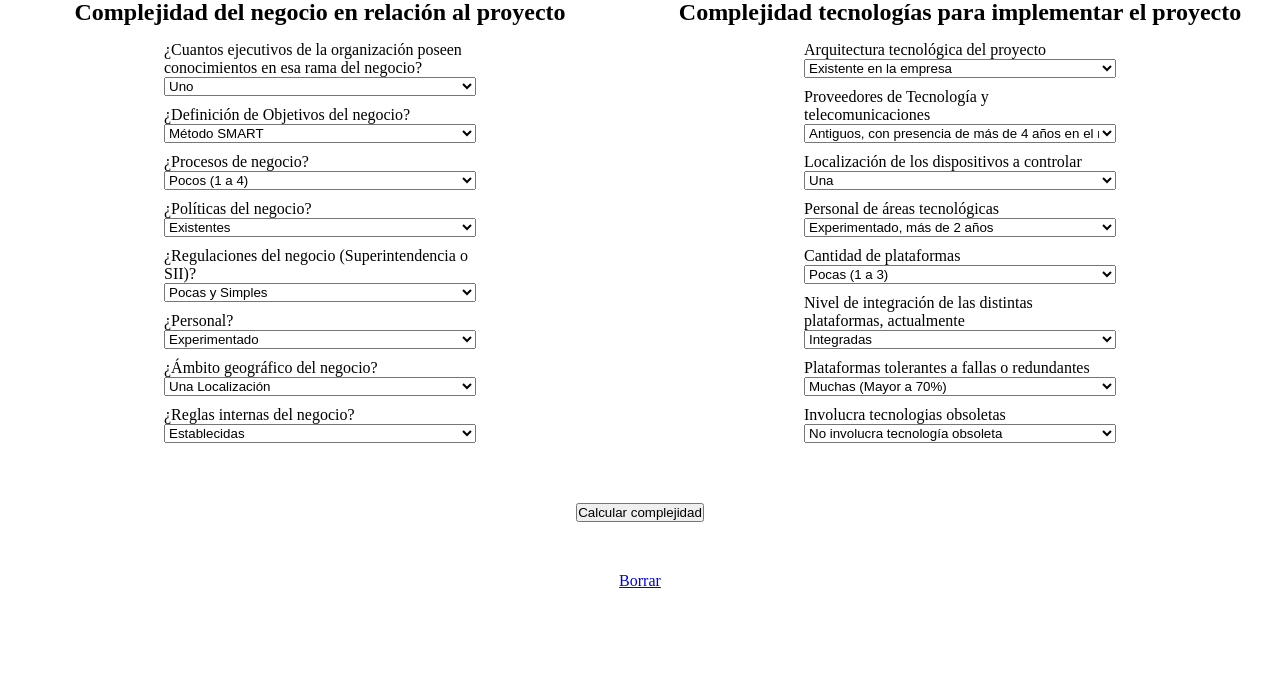
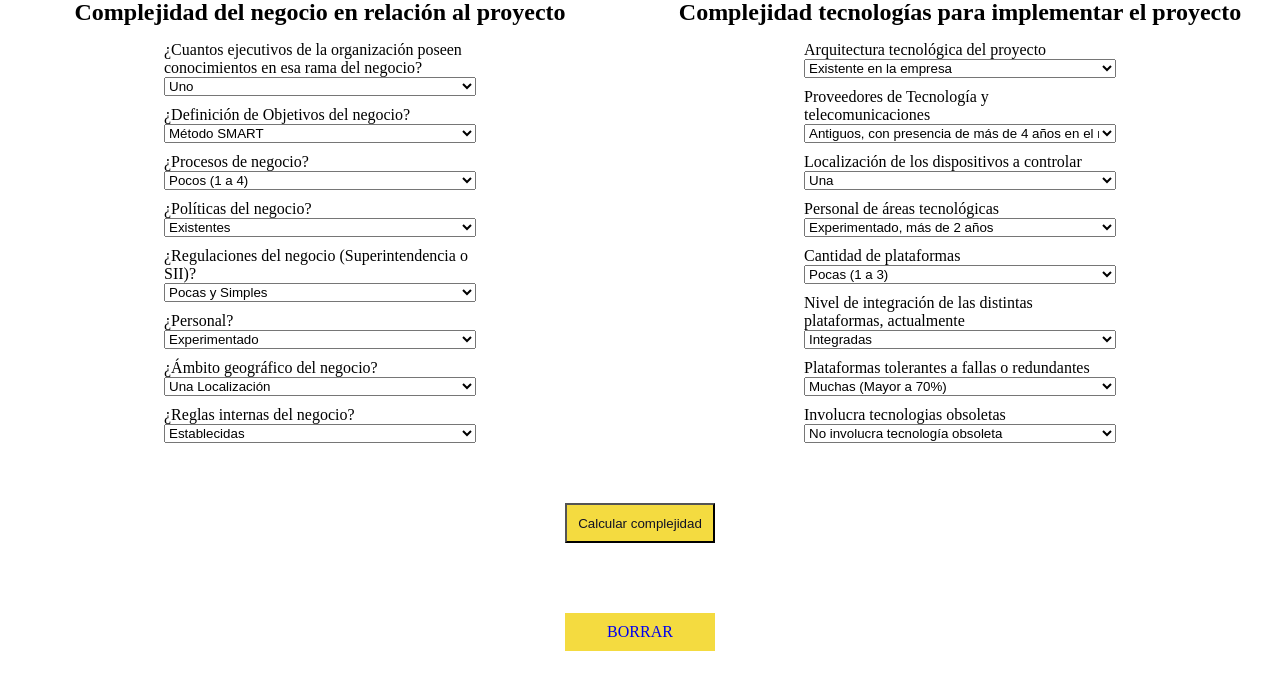
Before and after one commit to cristianS97/tarea-sw-matriz-complejidad, a Django app: template matriz/static/templates/index.html in a window 1280 px wide. Shown: the part 88-778 px from the top of the page. Run offline with Django 3.2, Linux system fonts and the light colour scheme; the template is opened without the code that fills it: most values are stand-ins (such as "Sample title", 1, 10 or a date in 2020).

Commit message:
Se modifican estilos botones

```diff
--- a/matriz/static/css/styles.css
+++ b/matriz/static/css/styles.css
@@ -19,6 +19,13 @@ form {
 }
 .btn {
     margin: 50px auto;
+    height: 40px;
+    width: 150px;
+    background: #F4DB40;
+    color: #111224;
+}
+.btn:hover {
+    cursor: pointer;
 }
 .conjunto {
     width: calc(50% - 1rem);
@@ -41,5 +48,12 @@ img {
 }
 .borrar {
     text-align: center;
-    margin-bottom: 20px;
+    margin: 20px auto;
+    padding: 10px;
+    width: 150px;
+    background: #F4DB40;
 }
+.borrar a {
+    text-decoration: none;
+    text-transform: uppercase;
+}
```
